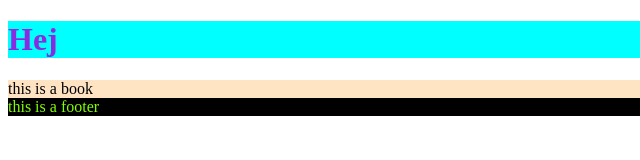
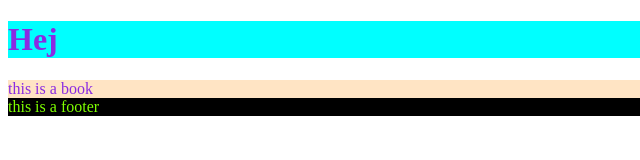
Before and after one commit to JenniferLogrell/test, a plain HTML site: page index.html in a window 1280 px wide. Shown: the full height of the page, 0-640 px from the left. Drawn offline with Linux system fonts and the light colour scheme.

Commit message:
changed style

```diff
--- a/Css/style.css
+++ b/Css/style.css
@@ -4,6 +4,7 @@
 }
 .book {
     background-color: bisque;
+    color:blueviolet
 }
 footer {
     background-color:black;
```
